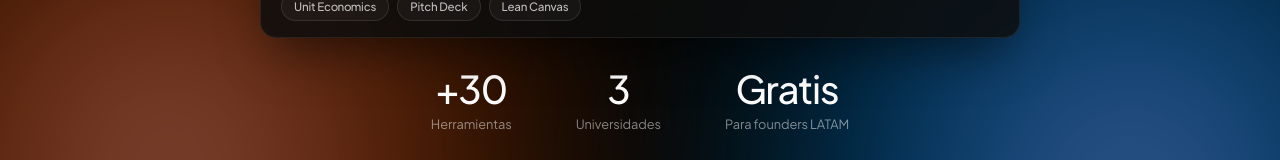
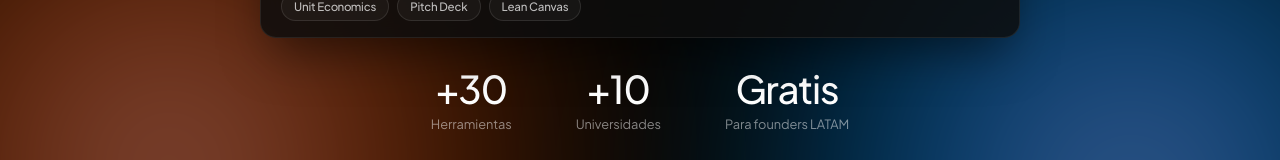
Before and after one commit to lorenzoortiz-ind/startups4climate, a Next.js app: page / in a window 1280 px wide. Shown: the part 703-863 px from the top of the page. Built offline with nearby package versions, Linux system fonts and the light colour scheme; no server answers; a web font is replaced by a local one.

Commit message:
content: update universities stat from 3 to +10
Co-Authored-By: Claude Opus 4.7 <noreply@anthropic.com>

```diff
--- a/src/components/Hero.tsx
+++ b/src/components/Hero.tsx
@@ -247,7 +247,7 @@ export default function Hero() {
           >
             {[
               { v: '+30', l: 'Herramientas' },
-              { v: '3', l: 'Universidades' },
+              { v: '+10', l: 'Universidades' },
               { v: 'Gratis', l: 'Para founders LATAM' },
             ].map((s) => (
               <div key={s.l} style={{ textAlign: 'center' }}>
```
